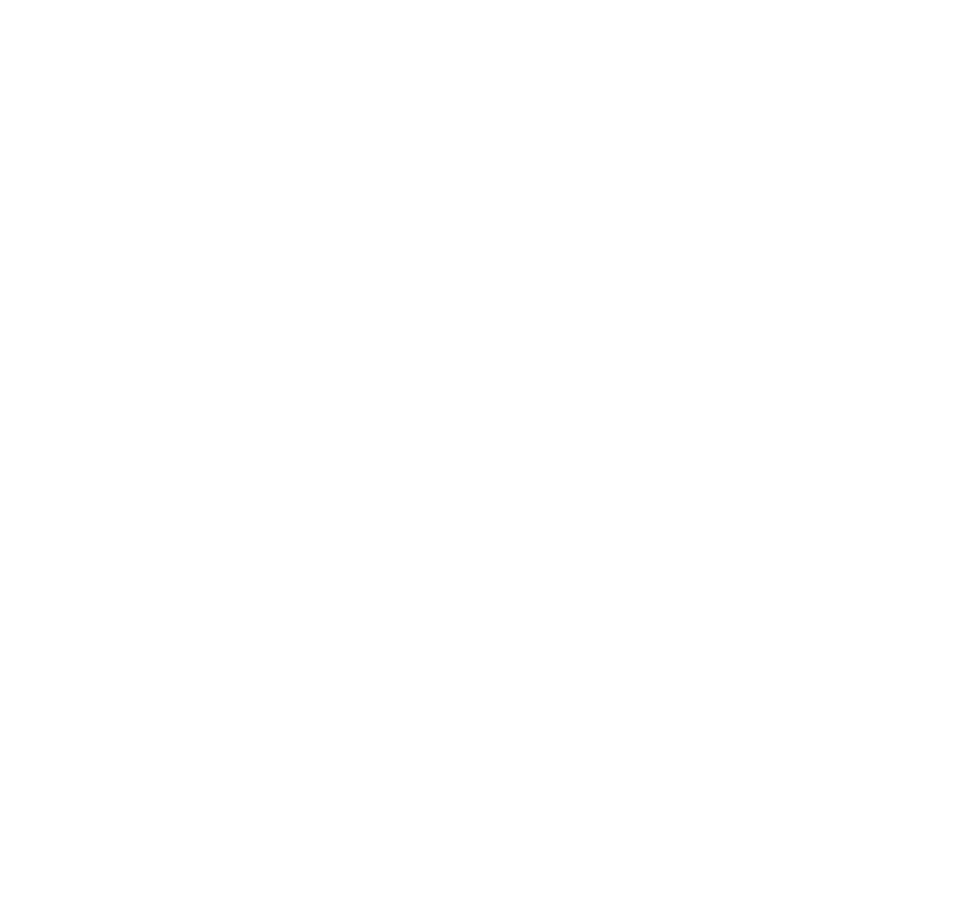
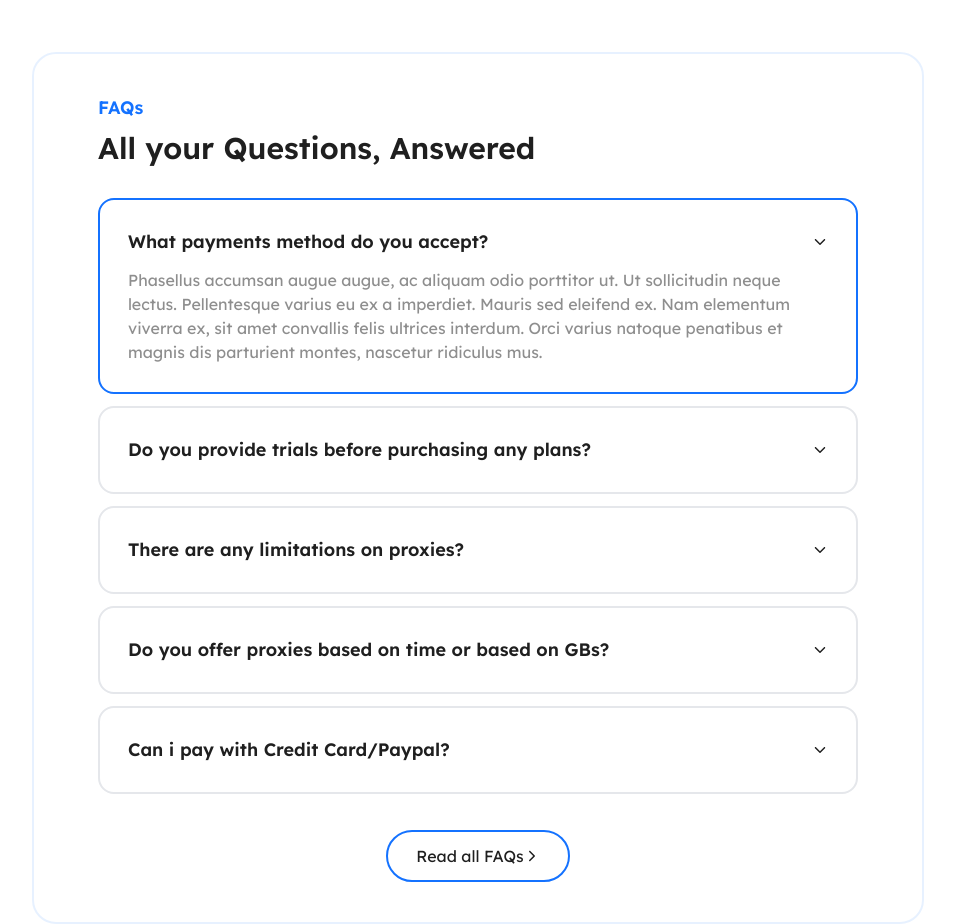
Before and after one commit to voldev94321/lightening, a Next.js app: page / in a window 1280 px wide. Shown: the part 3500-4424 px from the top of the page, without its empty margins (162-1117 px from the left). Before the commit the page ends 3328 px from the top, so only its background shows below. Built offline with nearby package versions, Linux system fonts and the light colour scheme.

Commit message:
feat: FAQs designed

```diff
--- /dev/null
+++ b/src/app/landing/LandingPage/FAQsComponent/index.tsx
@@ -0,0 +1,63 @@
+"use client";
+
+import React from "react";
+import { IoIosArrowDown, IoIosArrowForward } from "react-icons/io";
+
+const QAs = [
+  {
+    question: "What payments method do you accept?",
+    answer:
+      "Phasellus accumsan augue augue, ac aliquam odio porttitor ut. Ut sollicitudin neque lectus. Pellentesque varius eu ex a imperdiet. Mauris sed eleifend ex. Nam elementum viverra ex, sit amet convallis felis ultrices interdum. Orci varius natoque penatibus et magnis dis parturient montes, nascetur ridiculus mus.",
+  },
+  {
+    question: "Do you provide trials before purchasing any plans?",
+    answer:
+      "Phasellus accumsan augue augue, ac aliquam odio porttitor ut. Ut sollicitudin neque lectus. Pellentesque varius eu ex a imperdiet. Mauris sed eleifend ex. Nam elementum viverra ex, sit amet convallis felis ultrices interdum. Orci varius natoque penatibus et magnis dis parturient montes, nascetur ridiculus mus.",
+  },
+  {
+    question: "There are any limitations on proxies?",
+    answer:
+      "Phasellus accumsan augue augue, ac aliquam odio porttitor ut. Ut sollicitudin neque lectus. Pellentesque varius eu ex a imperdiet. Mauris sed eleifend ex. Nam elementum viverra ex, sit amet convallis felis ultrices interdum. Orci varius natoque penatibus et magnis dis parturient montes, nascetur ridiculus mus.",
+  },
+  {
+    question: "Do you offer proxies based on time or based on GBs?",
+    answer:
+      "Phasellus accumsan augue augue, ac aliquam odio porttitor ut. Ut sollicitudin neque lectus. Pellentesque varius eu ex a imperdiet. Mauris sed eleifend ex. Nam elementum viverra ex, sit amet convallis felis ultrices interdum. Orci varius natoque penatibus et magnis dis parturient montes, nascetur ridiculus mus.",
+  },
+  {
+    question: "Can i pay with Credit Card/Paypal?",
+    answer:
+      "Phasellus accumsan augue augue, ac aliquam odio porttitor ut. Ut sollicitudin neque lectus. Pellentesque varius eu ex a imperdiet. Mauris sed eleifend ex. Nam elementum viverra ex, sit amet convallis felis ultrices interdum. Orci varius natoque penatibus et magnis dis parturient montes, nascetur ridiculus mus.",
+  },
+];
+const FAQsComponent = () => {
+  const [selectedQA, setSelectedQA] = React.useState(0);
+
+  const handleClick = (index: number) => {
+    setSelectedQA(index);
+  };
+  return (
+    <div className="mt-56 py-10 px-16 border-accent-ten border-2 rounded-3xl flex flex-col max-w-[892px] mx-auto">
+      <div className="text-accent font-semibold text-lg">FAQs</div>
+      <div className="text-3xl font-semibold mt-2 mb-8">
+        All your Questions, Answered
+      </div>
+      {QAs.map((item, index) => (
+        <div
+          key={"qa-" + index}
+          className={`p-7 border-2 rounded-2xl mb-3 cursor-pointer ${selectedQA == index && "border-accent"}`}
+          onClick={()=>{handleClick(index)}}
+        >
+          <div className="flex justify-between items-center">
+            <div className="font-semibold text-lg">{item.question}</div>
+            <IoIosArrowDown />
+          </div>
+          {selectedQA == index && <div className="mt-3 opacity-50">{item.answer}</div>}
+        </div>
+      ))}
+      <div className="mt-6 flex items-center mx-auto px-7 py-3 border-2 border-accent rounded-full cursor-pointer">Read all FAQs <IoIosArrowForward /></div>
+    </div>
+  );
+};
+
+export default FAQsComponent;
--- a/src/app/landing/LandingPage/index.tsx
+++ b/src/app/landing/LandingPage/index.tsx
@@ -5,6 +5,7 @@
 import AboutUsComponent from "./AboutUsComponent";
 import PricingComponent from "./PricingComponent";
 import LearnMoreComponent from "./LearnMoreComponent";
+import FAQsComponent from "./FAQsComponent";
 
 const LandingPage = () => {
   return (
@@ -14,6 +15,7 @@
       <AboutUsComponent />
       <PricingComponent />
       <LearnMoreComponent/>
+      <FAQsComponent/>
     </div>
   );
 };
```
